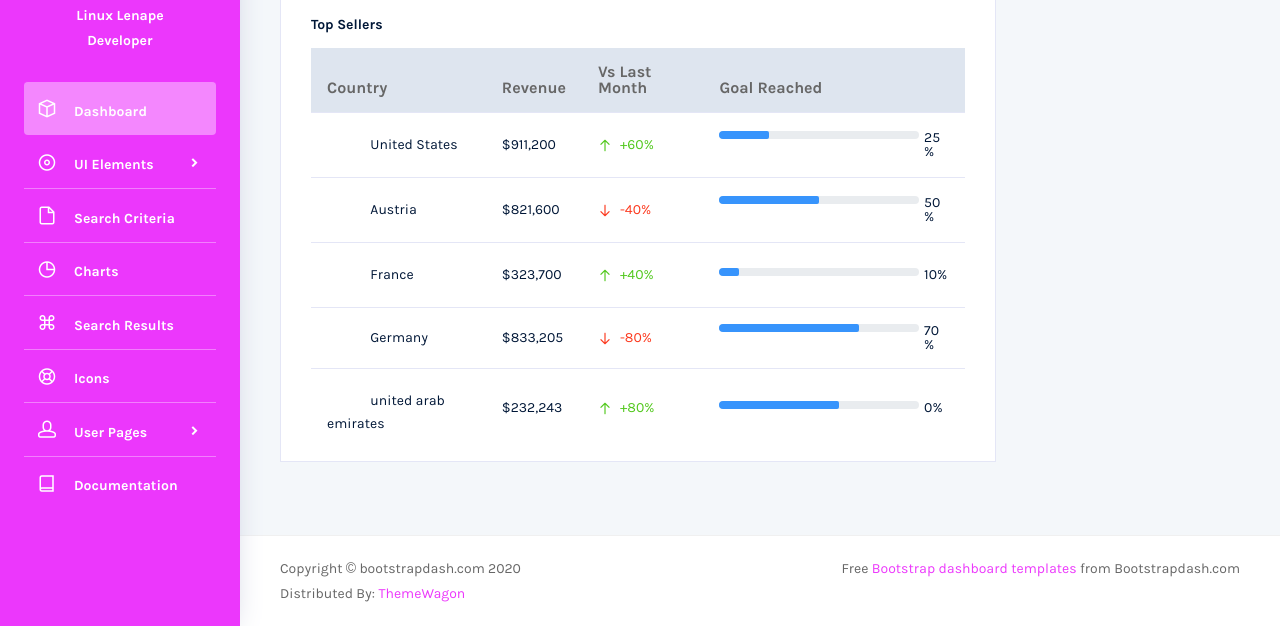
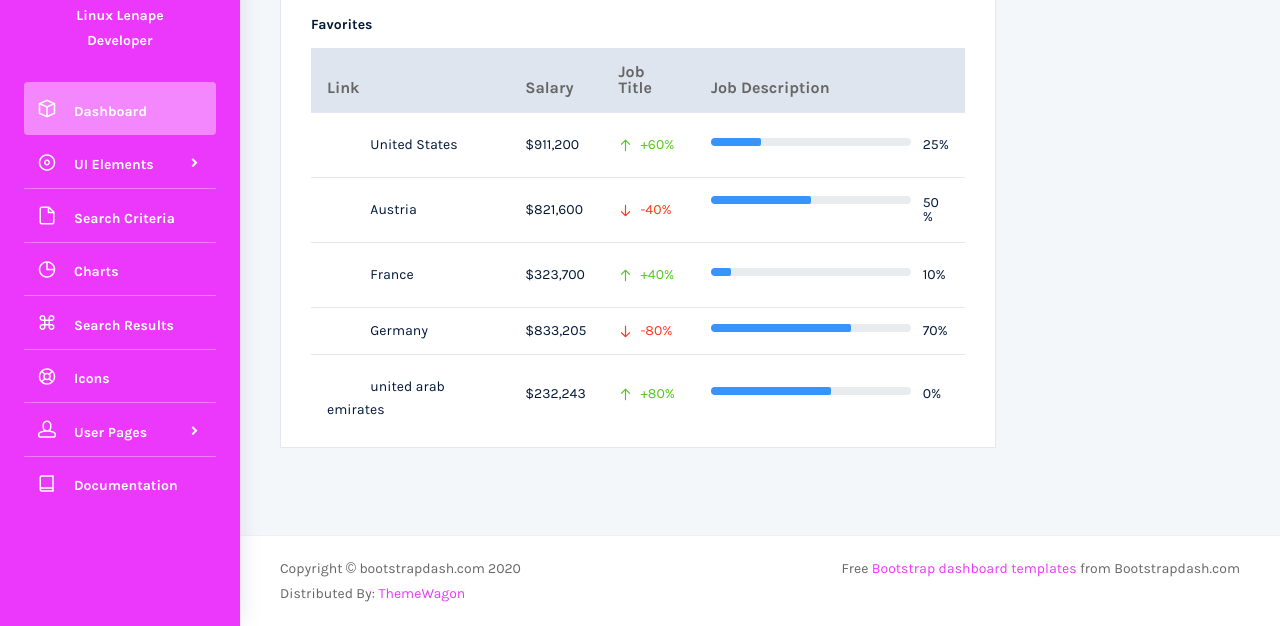
Before and after one commit to jacqueskingram/lenape-career-crackdown, a website: page index.html in a window 1280 px wide. Shown: the part 174-800 px from the top of the page. Drawn offline with Linux system fonts and the light colour scheme; files that its build step writes are made by us from their sources.

Commit message:
Update index.html

```diff
--- a/index.html
+++ b/index.html
@@ -302,22 +302,22 @@ embed[type="application/pdf"] { filter: invert(100%) contrast(90%); }</style></h
           <div class="col-xl-9 grid-margin-lg-0 grid-margin stretch-card">
             <div class="card">
               <div class="card-body">
-                  <h4 class="card-title">Top Sellers</h4>
+                  <h4 class="card-title">Favorites</h4>
                   <div class="table-responsive mt-3">
                     <table class="table table-header-bg">
                       <thead>
                         <tr>
                           <th>
-                              Country
+                              Link
                           </th>
                           <th>
-                              Revenue
+                              Salary
                           </th>
                           <th>
-                              Vs Last Month
+                              Job Title
                           </th>
                           <th>
-                              Goal Reached
+                              Job Description
                           </th>
                         </tr>
                       </thead>
```
